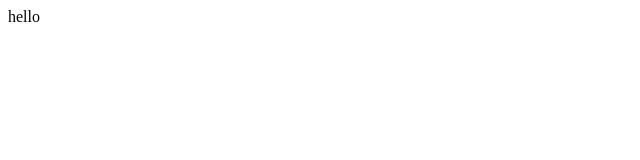
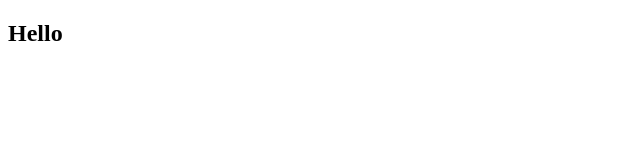
Before and after one commit to Gorer23/project, a plain HTML site: page index.html in a window 1280 px wide. Shown: the whole page, without its empty margins (0-640 px from the left). Drawn offline with Linux system fonts and the light colour scheme.

Commit message:
second message

```diff
--- a/index.html
+++ b/index.html
@@ -6,7 +6,7 @@
     <title>Document</title>
 </head>
 <body>
-    hello
+    <h2>Hello</h2>
 </body>
 <script src="script.js"></script>
 </html>
```
